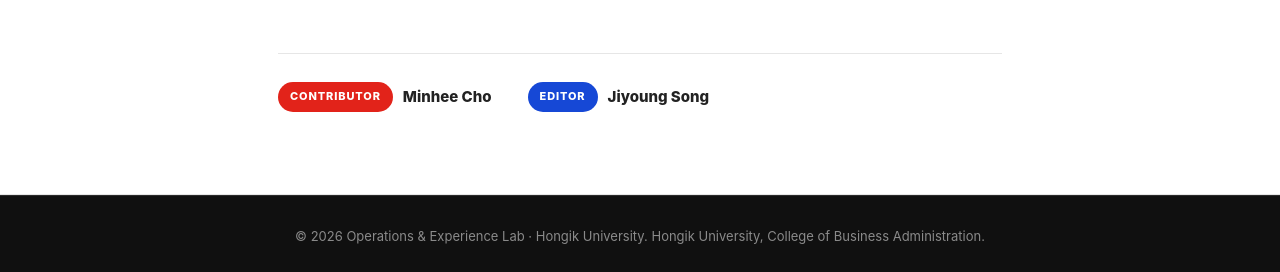
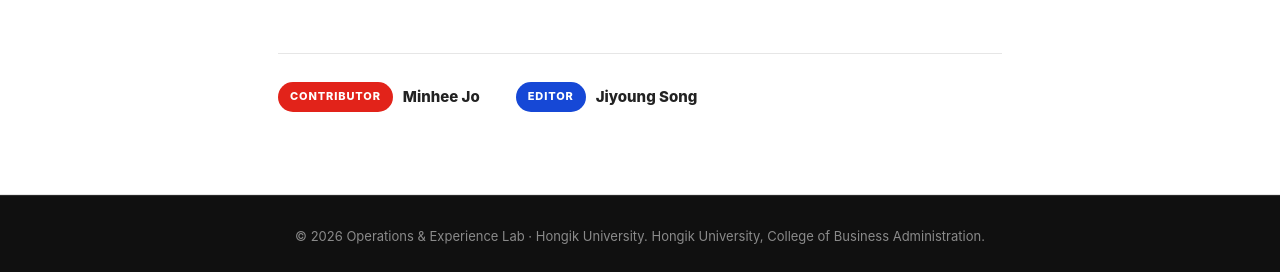
Before and after one commit to hioelab/hioelab.github.io, a Jekyll site: the page built from _posts/2026-07-28-evenup.md, in a window 1280 px wide and 900 px high, scrolled down 5407 px. Shown: the part 624-896 px from the top of the window. Built offline with Jekyll 4.4.1, drawn with Linux system fonts in a browser that asks for light colours; some web fonts are replaced.

Commit message:
Add files via upload

```diff
--- a/_posts/2026-07-28-evenup.md
+++ b/_posts/2026-07-28-evenup.md
@@ -110,7 +110,7 @@ It's also worth noting that this is still very much in motion. More than 30% of
 <a class="linkcard" href="https://www.evenuplaw.com/" target="_blank" rel="noopener"><span class="lc-main"><span class="lc-title">Leading AI for Personal Injury Lawyers – EvenUp Law</span><span class="lc-desc">EvenUp is the leading proactive AI platform for personal injury law firms. Its automations empower legal teams to focus on strategy, relationships, and care coordination.</span><span class="lc-url">🔗 evenuplaw.com</span></span><span class="lc-side">Specialized, Proactive AI Built for Personal Injury Firms</span></a>
 
 <div class="contrib">
-  <div class="cr"><span class="cr-badge">Contributor</span><span class="cr-name">Minhee Cho</span></div>
+  <div class="cr"><span class="cr-badge">Contributor</span><span class="cr-name">Minhee Jo</span></div>
   <div class="cr"><span class="cr-badge editor">Editor</span><span class="cr-name">Jiyoung Song</span></div>
 </div>
 
```
